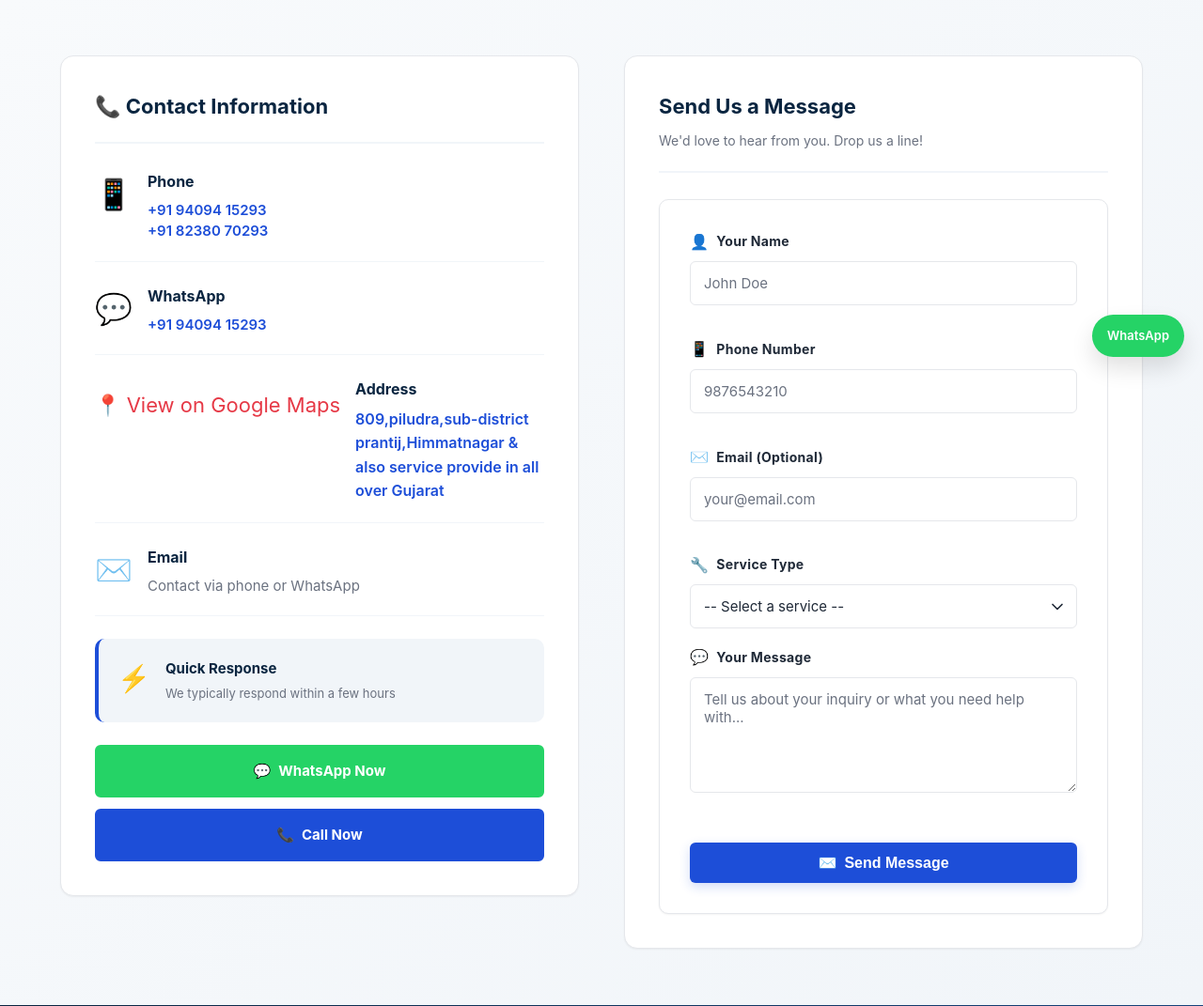
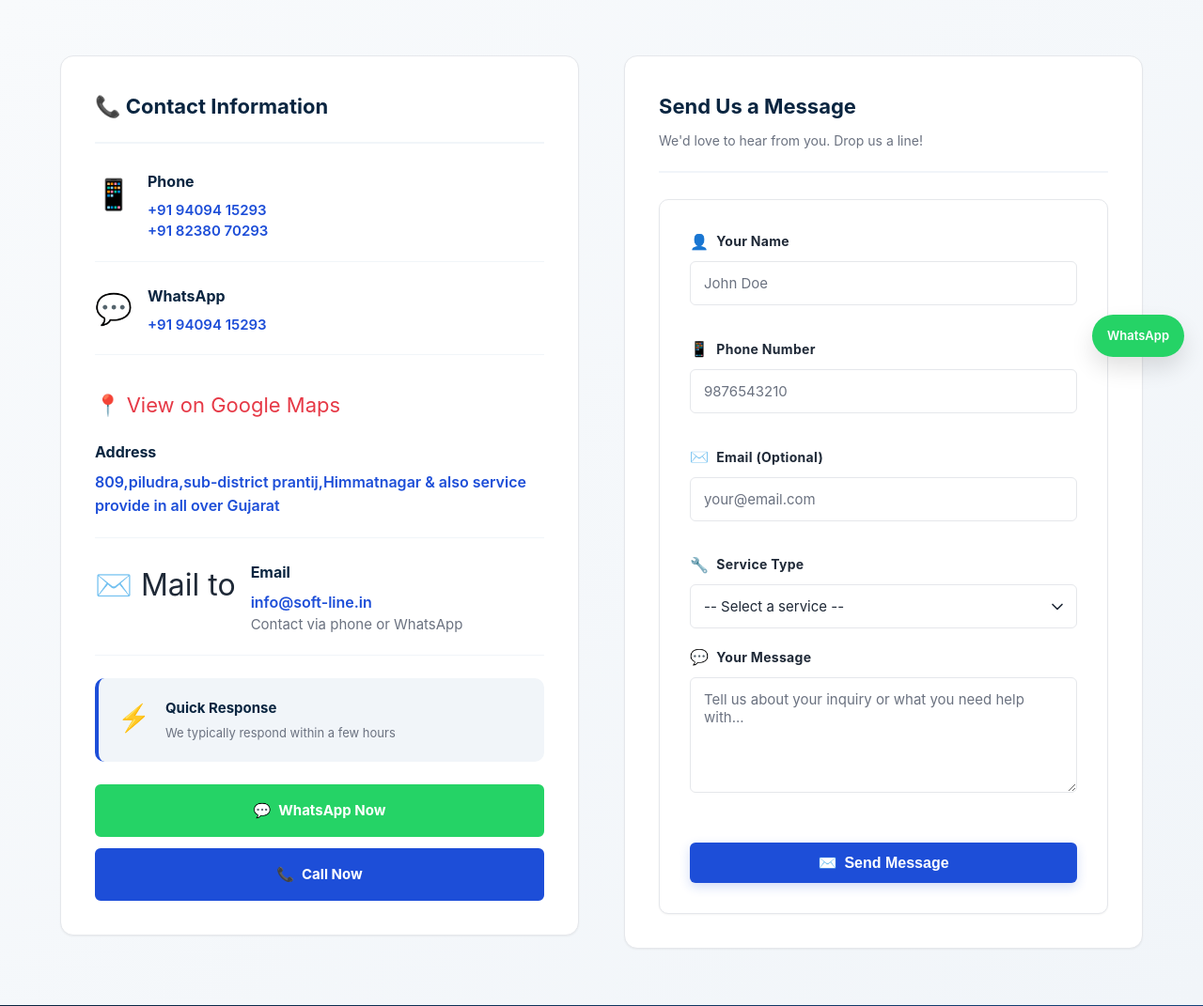
Before and after one commit to smaran9/softline-infotech.py, a Flask app: page /contact in a window 1280 px wide. Shown: the part 400-1471 px from the top of the page at 94% size. Run offline with Flask 3, Linux system fonts and the light colour scheme.

Commit message:
updated project

```diff
--- a/static/style.css
+++ b/static/style.css
@@ -1974,6 +1974,7 @@ nav a {
     display: flex;
     gap: 12px;
     align-items: flex-start;
+    flex-wrap:wrap;
 }
 
 .contact-icon a {
--- a/templates/contact.html
+++ b/templates/contact.html
@@ -54,7 +54,7 @@
 
                 <!-- ADDRESS -->
                 <div class="contact-item">
-                    <div class="contact-icon"><a href="https://maps.app.goo.gl/xzysgaLSBfyqcxay7" target="_blank"> 📍 View on Google Maps </a></div>
+                    <div class="contact-icon"><a href="https://maps.app.goo.gl/xzysgaLSBfyqcxay7" target="_blank"> 📍 View on Google Maps<br></a></div>
                     <div class="contact-details">
                         <h3>Address</h3><a href="https://maps.app.goo.gl/xzysgaLSBfyqcxay7" target="_blank">
 
@@ -69,9 +69,10 @@
 
                 <!-- EMAIL (if available) -->
                 <div class="contact-item">
-                    <div class="contact-icon">✉️</div>
+                    <div class="contact-icon">✉️ Mail to</div>
                     <div class="contact-details">
                         <h3>Email</h3>
+                        <a href="mailto:info@soft-line.in">info@soft-line.in</a>
                         <p>Contact via phone or WhatsApp</p>
                     </div>
                 </div>
```
